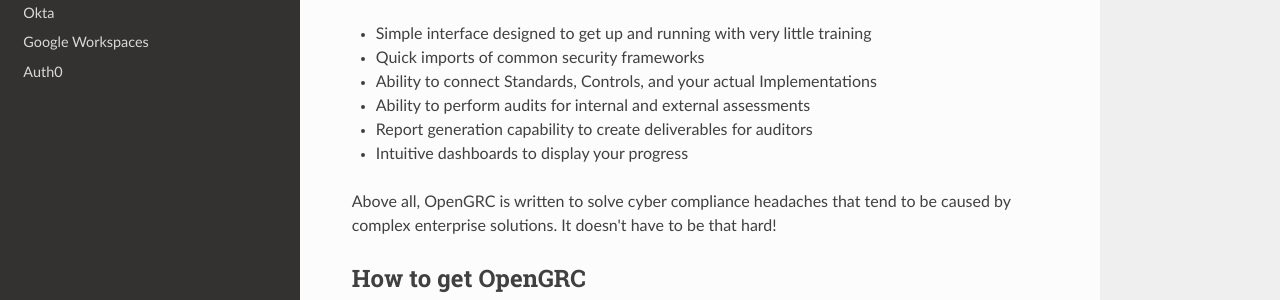
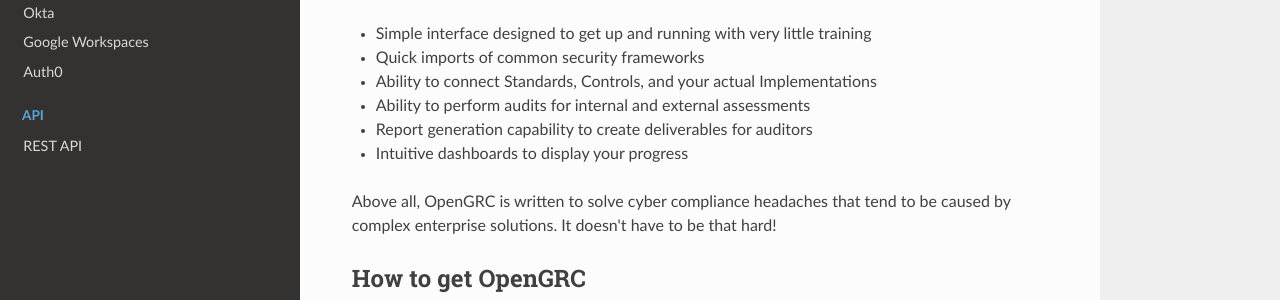
Before and after one commit to LeeMangold/opengrc-docs, an MkDocs documentation site: the page built from docs/index.md, in a window 1280 px wide. Shown: the part 538-838 px from the top of the page. Built offline with MkDocs 1.6.1, drawn with Linux system fonts in a browser that asks for light colours; nearby versions of some CDN libraries.

Commit message:
Added API docs.

```diff
--- a/mkdocs.yml
+++ b/mkdocs.yml
@@ -11,3 +11,5 @@ nav:
     - Okta: sso/okta.md
     - Google Workspaces: sso/google.md
     - Auth0: sso/auth0.md
+  - API:
+    - REST API: api.md
```
